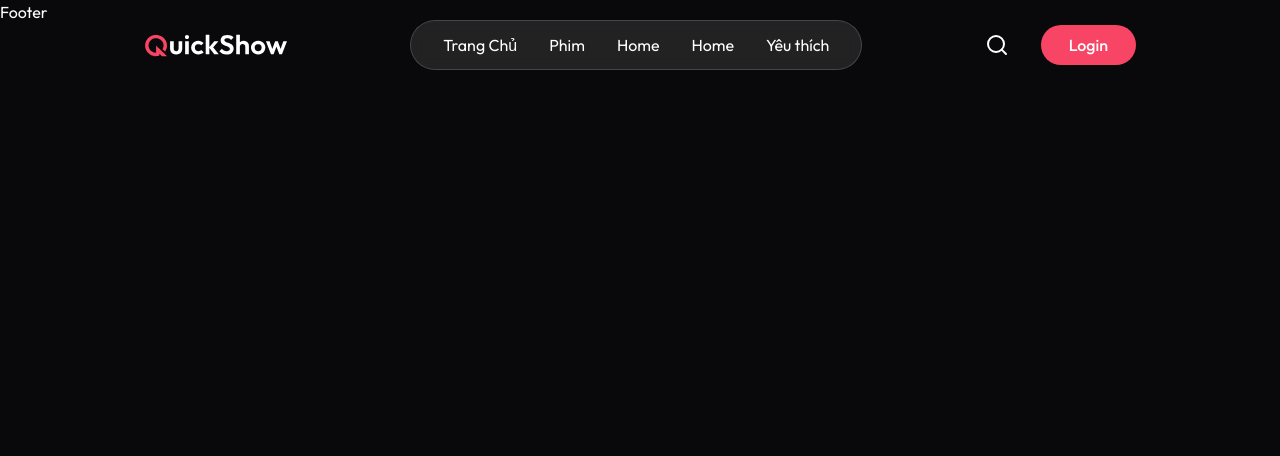
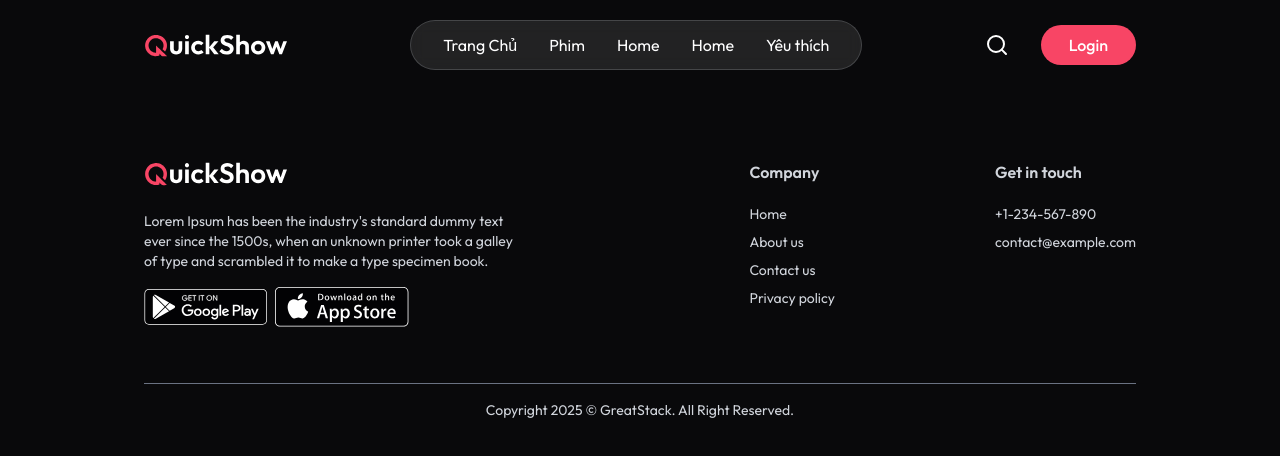
Before and after one commit to Mennnnnnnnnnn/LVTN, a React (Vite) app in the folder client/: page /favorite in a window 1280 px wide. Shown: the top 456 px of the page. Built offline with nearby package versions, Linux system fonts and the light colour scheme; no server answers.

Commit message:
Add frontend

```diff
--- a/client/src/components/Footer.jsx
+++ b/client/src/components/Footer.jsx
@@ -1,10 +1,44 @@
 import React from 'react';
+import { assets } from '../assets/assets';
 
 const Footer = () => {
   return (
-    <div>
-        <h1>Footer</h1>
-    </div>
+    <footer className="px-6 md:px-16 lg:px-36 mt-40 w-full text-gray-300">
+            <div className="flex flex-col md:flex-row justify-between w-full gap-10 border-b border-gray-500 pb-14">
+                <div className="md:max-w-96">
+                    <img className="w-36 h-auto" src={assets.logo} alt="logo" />
+                    <p className="mt-6 text-sm">
+                        Lorem Ipsum has been the industry's standard dummy text ever since the 1500s, when an unknown printer took a galley of type and scrambled it to make a type specimen book.
+                    </p>
+                    <div className="flex items-center gap-2 mt-4">
+                        <img src={assets.googlePlay} alt="google play" className="h-9 w-auto" />
+                        <img src={assets.appStore} alt="app store" className="h-10 w-auto" />
+                    </div>
+                </div>
+                <div className="flex-1 flex items-start md:justify-end gap-20 md:gap-40">
+                    <div>
+                        <h2 className="font-semibold mb-5">Company</h2>
+                        <ul className="text-sm space-y-2">
+                            <li><a href="#">Home</a></li>
+                            <li><a href="#">About us</a></li>
+                            <li><a href="#">Contact us</a></li>
+                            <li><a href="#">Privacy policy</a></li>
+                        </ul>
+                    </div>
+                    <div>
+                        <h2 className="font-semibold mb-5">Get in touch</h2>
+                        <div className="text-sm space-y-2">
+                            <p>+1-234-567-890</p>
+                            <p>contact@example.com</p>
+                        </div>
+                    </div>
+                </div>
+            </div>
+            <p className="pt-4 text-center text-sm pb-5">
+                Copyright {new Date().getFullYear()} © GreatStack. All Right Reserved.
+            </p>
+        </footer>
+
   )
 }
 export default Footer
```
